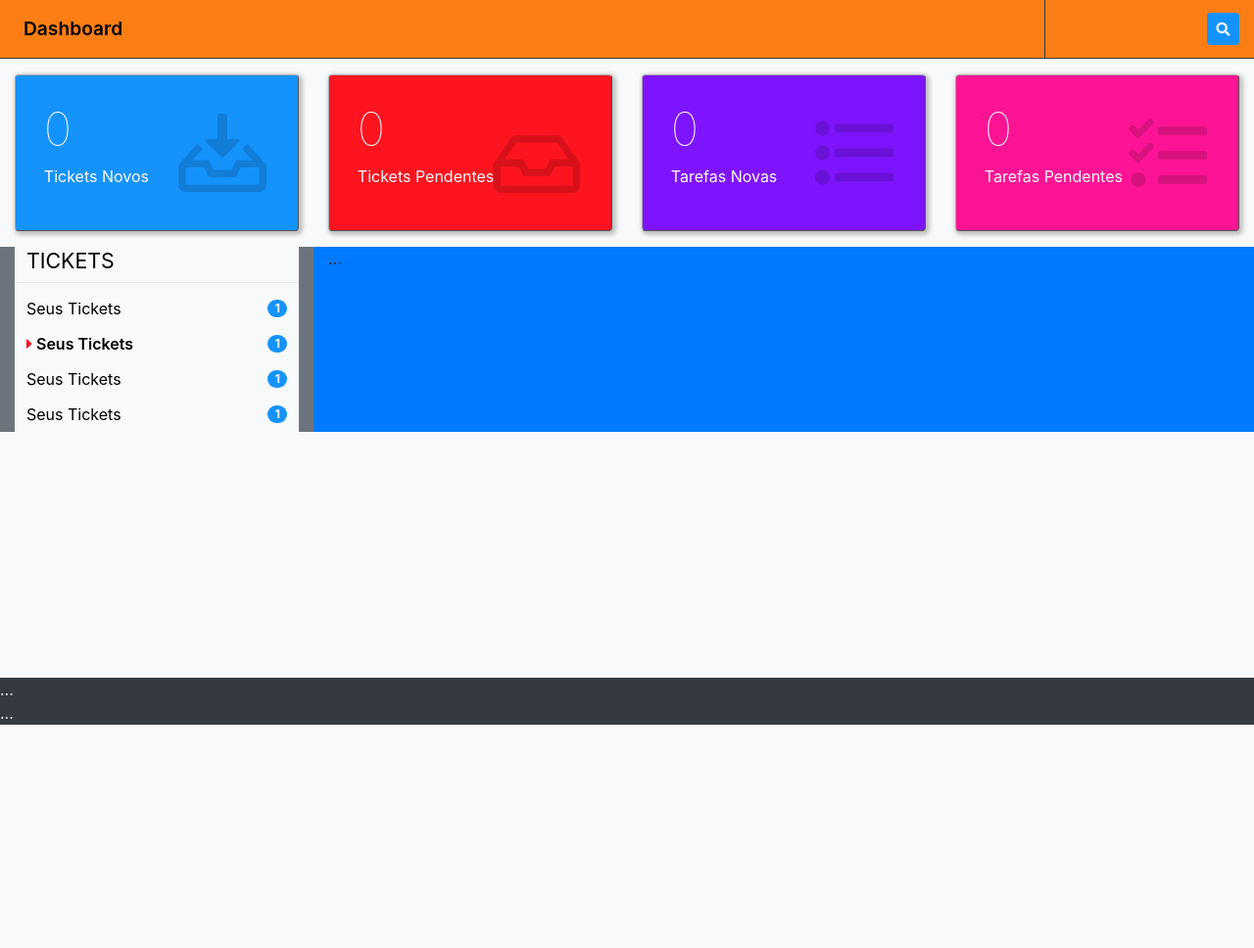
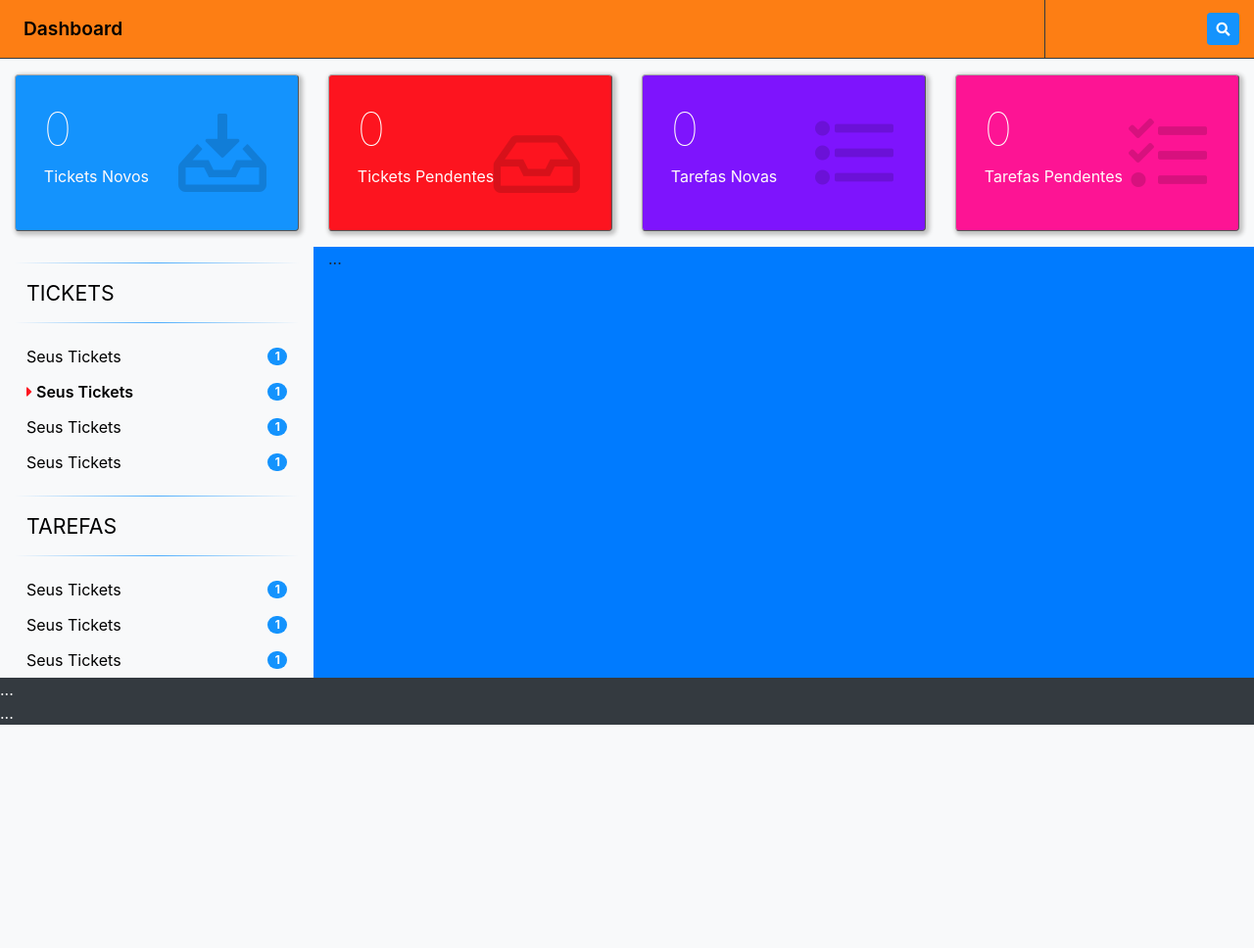
Before and after one commit to ewertonlucena/upticket, a PHP site: page /upticket/ in a window 1280 px wide. Shown: the part 60-1028 px from the top of the page at 98% size. Run offline with PHP 8.4, Linux system fonts and the light colour scheme; a user stored in the database is signed in; data comes from the database, SQL or seed files in the repository.

Commit message:
Template 0.8 - Inicio Fast Menu

```diff
--- a/assets/css/style.css
+++ b/assets/css/style.css
@@ -99,6 +99,7 @@
 .dropdown-item:hover {
     background-color: #fd7e14;
     color: white;
+    border-radius: 0.25rem;
 }
 
 .nav-link.active {
@@ -206,11 +207,17 @@
 
 .fastmenu .active .drop-item:before {
     display: inline-block;
-  padding-right: 4px;
-  color: #fd141f;
-  font-family:Font Awesome\ 5 Pro;
-  font-weight: 900;
-  content: "\f0da";
+    padding-right: 4px;
+    color: #fd141f;
+    font-family:Font Awesome\ 5 Pro;
+    font-weight: 900;
+    content: "\f0da";
+}
+
+hr.blurred {
+    border: 0;
+    height: 1px;
+    background-image: linear-gradient(to right, rgba(20, 147, 253, 0), rgba(20, 147, 253, 0.75), rgba(20, 147, 253, 0));
 }
 
 .badge-blue {
@@ -232,6 +239,9 @@
     border: 1px outset darkgray
 }
 .dash-tile-red {
+    background-color: #fd141f;
+}
+.dash-tile-red:hover {
     background-color: #fd141f;
 }
 .dash-tile-violet {
--- a/config.php
+++ b/config.php
@@ -9,13 +9,13 @@ if (ENVIRONMENT == 'development') {
     $config['dbname'] = 'helpdesk';
     $config['host'] = 'localhost';
     $config['dbuser'] = 'root';
-    $config['dbpass'] = '';
+    $config['dbpass'] = 'root';
 } else {
     define('BASE_URL', 'http://meusite.com.br/');
     $config['dbname'] = 'helpdesk';
     $config['host'] = 'localhost';
     $config['dbuser'] = 'root';
-    $config['dbpass'] = '';
+    $config['dbpass'] = 'root';
 }
 global $db;
 try {
--- a/views/home.php
+++ b/views/home.php
@@ -19,12 +19,38 @@
                     <button class="btn btn-link dropdown-toggle" type="button" id="FastMenu" data-toggle="dropdown" aria-haspopup="true" aria-expanded="false">
                         Tickets Pendentes
                     </button>
-                    <div class="dropdown-menu fastmenu bg-light" aria-labelledby="FastMenu">
+                    <div class="dropdown-menu fastmenu bg-light pt-3" aria-labelledby="FastMenu">
+
+                        <span class="dropdown-header fa-lg">
+                            TICKETS
+                        </span>
+                        <hr class="blurred">
                         <a class="dropdown-item d-flex justify-content-between align-items-center" href="#">
                             <span class="drop-item">Seus Tickets</span>
                             <span class="badge badge-blue badge-pill">1</span>
                         </a>
                         <a class="dropdown-item d-flex justify-content-between align-items-center active" href="#">
+                            <span class="drop-item">Seus Tickets</span>
+                            <span class="badge badge-blue badge-pill">1</span>
+                        </a>
+                        <a class="dropdown-item d-flex justify-content-between align-items-center" href="#">
+                            <span class="drop-item">Seus Tickets</span>
+                            <span class="badge badge-blue badge-pill">1</span>
+                        </a>
+                        <a class="dropdown-item d-flex justify-content-between align-items-center" href="#">
+                            <span class="drop-item">Seus Tickets</span>
+                            <span class="badge badge-blue badge-pill">1</span>
+                        </a>
+                        <hr class="blurred">
+                        <span class="dropdown-header fa-lg">
+                            TAREFAS
+                        </span>
+                        <hr class="blurred">
+                        <a class="dropdown-item d-flex justify-content-between align-items-center" href="#">
+                            <span class="drop-item">Seus Tickets</span>
+                            <span class="badge badge-blue badge-pill">1</span>
+                        </a>
+                        <a class="dropdown-item d-flex justify-content-between align-items-center" href="#">
                             <span class="drop-item">Seus Tickets</span>
                             <span class="badge badge-blue badge-pill">1</span>
                         </a>
@@ -118,13 +144,14 @@
             </div>
         </div>
     </div>
-    <div class="row ticket-area bg-secondary" >
-        <div class="col-md-3 d-md-block d-none">
+    <div class="row ticket-area" >
+        <div class="col-lg-3 col-md-4 d-md-block d-none">
             <div class="fastmenu bg-light">
+                <hr class="blurred">
                 <span class="dropdown-header fa-lg">
                     TICKETS
                 </span>
-                <div class="dropdown-divider"></div>
+                <hr class="blurred">
                 <a class="dropdown-item d-flex justify-content-between align-items-center" href="#">
                     <span class="drop-item">Seus Tickets</span>
                     <span class="badge badge-blue badge-pill">1</span>
@@ -141,9 +168,30 @@
                     <span class="drop-item">Seus Tickets</span>
                     <span class="badge badge-blue badge-pill">1</span>
                 </a>
+                <hr class="blurred">
+                <span class="dropdown-header fa-lg">
+                    TAREFAS
+                </span>
+                <hr class="blurred">
+                <a class="dropdown-item d-flex justify-content-between align-items-center" href="#">
+                    <span class="drop-item">Seus Tickets</span>
+                    <span class="badge badge-blue badge-pill">1</span>
+                </a>
+                <a class="dropdown-item d-flex justify-content-between align-items-center" href="#">
+                    <span class="drop-item">Seus Tickets</span>
+                    <span class="badge badge-blue badge-pill">1</span>
+                </a>
+                <a class="dropdown-item d-flex justify-content-between align-items-center" href="#">
+                    <span class="drop-item">Seus Tickets</span>
+                    <span class="badge badge-blue badge-pill">1</span>
+                </a>
+                <a class="dropdown-item d-flex justify-content-between align-items-center" href="#">
+                    <span class="drop-item">Seus Tickets</span>
+                    <span class="badge badge-blue badge-pill">1</span>
+                </a>
             </div>
         </div>
-        <div class="col-md bg-primary">
+        <div class="col bg-primary">
             ...
         </div>
     </div>
```
